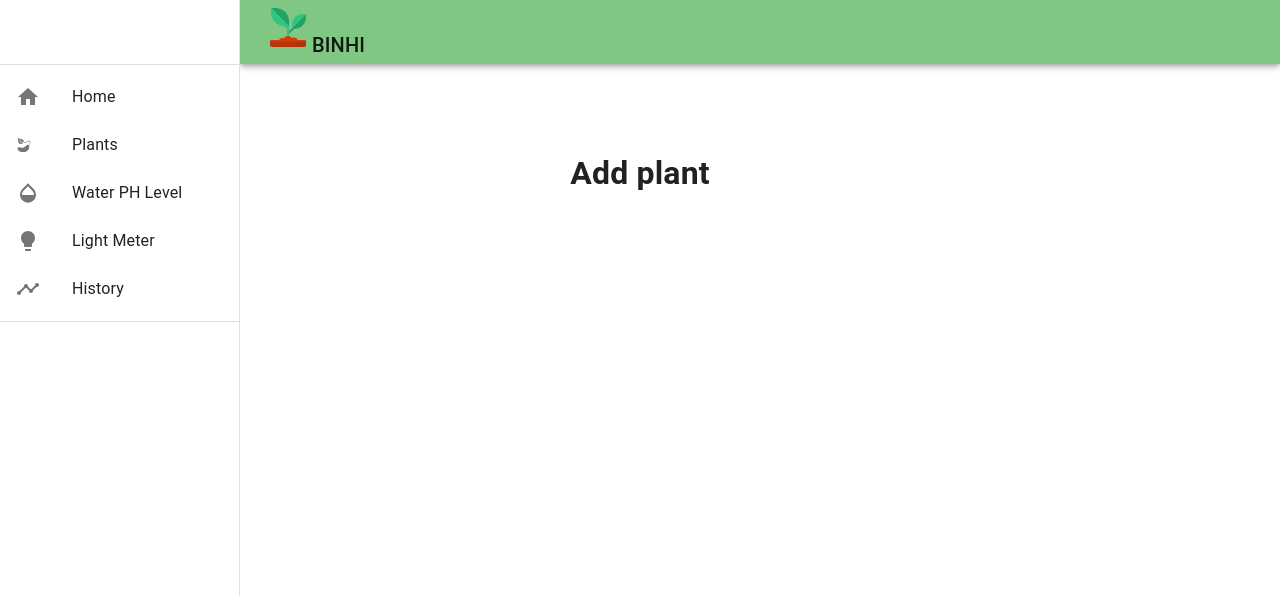
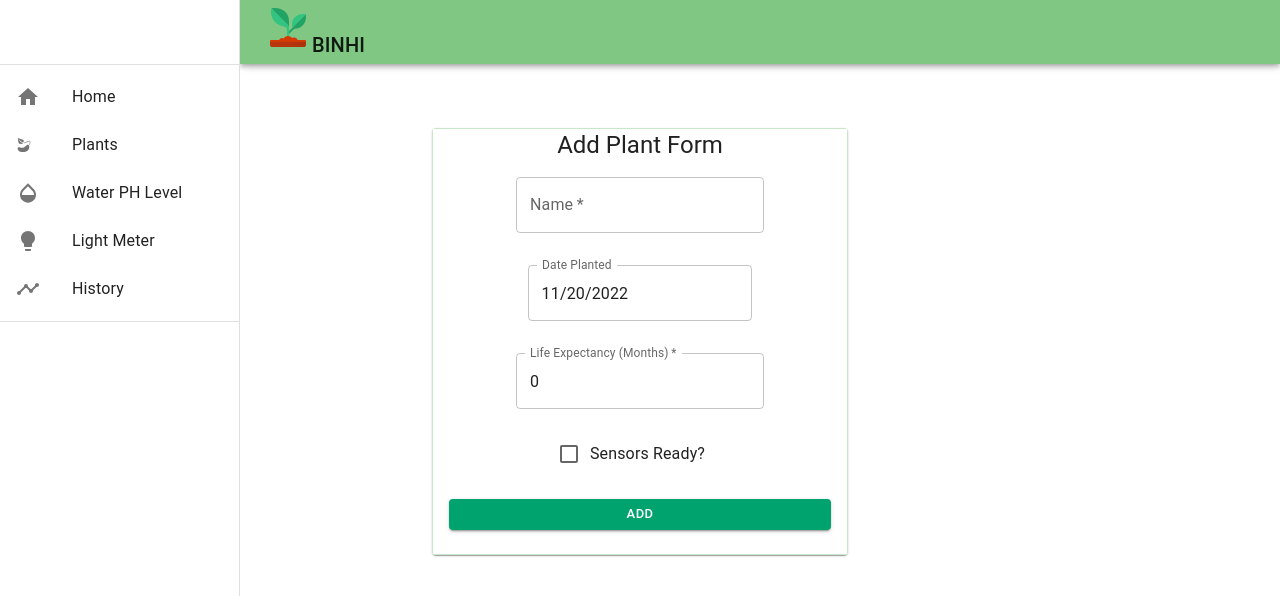
Before and after one commit to vheacamille/mobile-plant-monitoring, a React (Create React App) app: page /addPlant in a window 1280 px wide. Shown: the top 596 px of the page. Built offline with nearby package versions, Linux system fonts and the light colour scheme.

Commit message:
Ongoing: AddPlant. Will fix some bugs first. Refactor code in WaterLevel

```diff
--- a/package.json
+++ b/package.json
@@ -7,10 +7,12 @@
     "@emotion/styled": "^11.10.5",
     "@mui/icons-material": "^5.10.14",
     "@mui/material": "^5.10.14",
+    "@mui/x-date-pickers": "^5.0.10",
     "@testing-library/jest-dom": "^5.16.5",
     "@testing-library/react": "^13.4.0",
     "@testing-library/user-event": "^13.5.0",
     "core-js": "^2.0.0",
+    "dayjs": "^1.11.7",
     "firebase": "^9.14.0",
     "react": "^18.2.0",
     "react-dom": "^18.2.0",
--- a/src/App.js
+++ b/src/App.js
@@ -7,7 +7,7 @@ import WaterPHLevel from "./pages/WaterPHLevel";
 import LightMeter from "./pages/LightMeter";
 import History from "./pages/History";
 import PlantDetails from "./components/Plant/PlantDetails";
-import AddPlant from "./pages/AddPlant";
+import AddPlant from "./components/Plant/AddPlant";
 import ModifyPlant from "./components/Plant/ModifyPlant";
 
 function App() {
--- a/src/components/Plant/AddPlant.js
+++ b/src/components/Plant/AddPlant.js
@@ -1,5 +1,198 @@
+import {
+  Box,
+  Button,
+  Card,
+  CardContent,
+  Checkbox,
+  createTheme,
+  FormControl,
+  FormControlLabel,
+  Grid,
+  InputLabel,
+  OutlinedInput,
+  TextField,
+  ThemeProvider,
+  Typography,
+} from "@mui/material";
+import dayjs from "dayjs";
+import { AdapterDayjs } from "@mui/x-date-pickers/AdapterDayjs";
+import { DatePicker } from "@mui/x-date-pickers/DatePicker";
+import { useState } from "react";
+import { LocalizationProvider } from "@mui/x-date-pickers";
+import { getDatabase, ref, set } from "firebase/database";
+import firebaseDb from "../Database/firebaseDbConfig";
+
 const AddPlant = () => {
-  return <></>;
+  const [name, setName] = useState("");
+  const [hasNameError, setHasNameError] = useState(false);
+  const [plantedDate, setPlantedDate] = useState(dayjs(new Date()));
+  const [lifeExpectancy, setLifeExpectancy] = useState(0);
+  const [hasLifeExpectancyError, setHasLifeExpectancyError] = useState(false);
+  const [areSensorsReady, setAreSensorsReady] = useState(false);
+  const [link, setLink] = useState("#");
+
+  const handleNameChange = (event) => {
+    setName(event.target.value);
+    if (event.target.value === "" || event.target.value === null) {
+      setHasNameError(true);
+    } else {
+      setHasNameError(false);
+    }
+  };
+
+  const handleLifeExpectancyChange = (event) => {
+    setLifeExpectancy(event.target.value);
+
+    if (!isNaN(parseFloat(event.target.value))) {
+      setHasLifeExpectancyError(false);
+    } else {
+      setHasLifeExpectancyError(true);
+    }
+  };
+
+  const handleSensorsReadyChange = (event) => {
+    setAreSensorsReady(event.target.checked);
+  };
+
+  const handleSubmit = async (event) => {
+    event.preventDefault();
+    const db = getDatabase(firebaseDb);
+    const plantRef = await ref(db, "/FirebaseRegisteredPlants/" + name);
+
+    set(plantRef, {
+      name,
+      datePlanted: plantedDate.toString(),
+      lifeExpectancy,
+      link: areSensorsReady ? "/plantDetails/" + name : "#",
+      isAvailableForMonitoring: areSensorsReady,
+    });
+  };
+
+  return (
+    <>
+      <Grid container spacing={2}>
+        <Grid item xs={0} sm={1} zeroMinWidth>
+          <Card />
+        </Grid>
+        <Grid item xs={1} sm={3}>
+          <Card />
+        </Grid>
+        <Grid item xs={9} sm={4} zeroMinWidth>
+          <Card>
+            <Box
+              component="form"
+              sx={{
+                "& .MuiTextField-root": { m: 1, width: "25ch" },
+                border: "1px solid #c8e6c9",
+              }}
+              autoComplete="off"
+              alignItems="center"
+              justifyContent="center"
+            >
+              <Typography variant="h5" component="div">
+                Add Plant Form
+              </Typography>
+
+              <CardContent>
+                <ThemeProvider theme={theme}>
+                  <FormControl>
+                    <InputLabel
+                      required
+                      error={hasNameError}
+                      htmlFor="component-outlined"
+                    >
+                      Name
+                    </InputLabel>
+                    <OutlinedInput
+                      required
+                      id="component-outlined"
+                      value={name}
+                      error={hasNameError}
+                      onChange={handleNameChange}
+                      label="Name"
+                    />
+                  </FormControl>
+                  <br></br>
+                  <br></br>
+                  <LocalizationProvider dateAdapter={AdapterDayjs}>
+                    <DatePicker
+                      disableFuture
+                      label="Date Planted"
+                      openTo="year"
+                      views={["year", "month", "day"]}
+                      value={plantedDate}
+                      onChange={(newValue) => {
+                        setPlantedDate(newValue);
+                      }}
+                      renderInput={(params) => <TextField {...params} />}
+                    />
+                  </LocalizationProvider>
+                  <br></br>
+                  <br></br>
+                  <FormControl>
+                    <InputLabel
+                      required
+                      error={hasLifeExpectancyError}
+                      htmlFor="component-outlined"
+                    >
+                      Life Expectancy (Months)
+                    </InputLabel>
+                    <OutlinedInput
+                      required
+                      error={hasLifeExpectancyError}
+                      id="component-outlined"
+                      value={lifeExpectancy}
+                      onChange={handleLifeExpectancyChange}
+                      label="Life Expectancy (Months)"
+                      type="number"
+                    />
+                  </FormControl>
+                  <br></br>
+                  <br></br>
+                  <FormControlLabel
+                    control={
+                      <Checkbox
+                        checked={areSensorsReady}
+                        onChange={handleSensorsReadyChange}
+                      />
+                    }
+                    label="Sensors Ready?"
+                  />
+                  <br></br>
+                  <br></br>
+                  <Button
+                    size="small"
+                    variant="contained"
+                    color="secondary"
+                    fullWidth={true}
+                    type="submit"
+                    onClick={handleSubmit}
+                  >
+                    Add
+                  </Button>
+                </ThemeProvider>
+              </CardContent>
+            </Box>
+          </Card>
+        </Grid>
+        <Grid item xs={1} sm={3}>
+          <Card />
+        </Grid>
+      </Grid>{" "}
+    </>
+  );
 };
 
+const theme = createTheme({
+  palette: {
+    primary: {
+      main: "#81c784",
+      light: "#c8e6c9",
+    },
+    secondary: {
+      main: "#00a36e",
+    },
+  },
+});
+
 export default AddPlant;
--- a/src/pages/WaterPHLevel.js
+++ b/src/pages/WaterPHLevel.js
@@ -13,8 +13,8 @@ const WaterPHLevel = () => {
     setWaterLevel("0");
     const getWaterLevel = async () => {
       const db = getDatabase(firebaseDb);
-      const lightMeterRef = await ref(db, "/FirebaseIOT/humidity");
-      onValue(lightMeterRef, (snapshot) => {
+      const waterLevelRef = await ref(db, "/FirebaseIOT/humidity");
+      onValue(waterLevelRef, (snapshot) => {
         if (snapshot.exists()) {
           setWaterLevel(parseFloat(JSON.stringify(snapshot.val())));
           setTimeUpdated(getCurrentDateAndTime());
```
Also changed, not shown: 1 other file (tests, documents, lock files or other folders).
